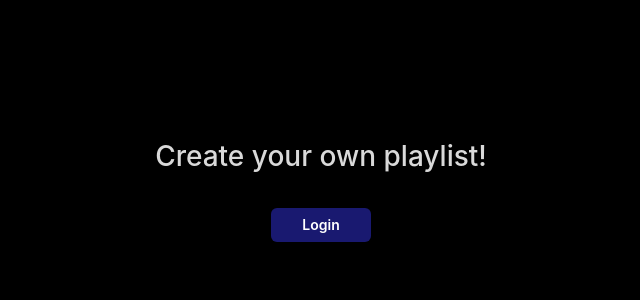
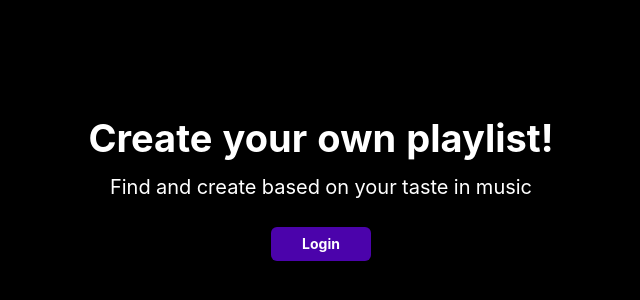
Before and after one commit to ekaiqbalv/generasi-gigih-homework, a React (Create React App) app: page / in a window 1280 px wide. Shown: the part 212-512 px from the top of the page, without its empty margins (319-959 px from the left). Built offline with nearby package versions, Linux system fonts and the light colour scheme; no server answers.

Commit message:
Adjust home page styles

```diff
--- a/src/pages/home/index.tsx
+++ b/src/pages/home/index.tsx
@@ -1,4 +1,5 @@
 import { useEffect } from 'react';
+import { Typography } from 'antd';
 import { useAppSelector, useAppDispatch } from 'redux/hooks';
 import { Redirect } from 'react-router-dom';
 import queryString from 'query-string';
@@ -36,7 +37,12 @@ const Page = () => {
         <Redirect to="/create-playlist" />
       ) : (
         <div className="home-container">
-          <h1>Create your own playlist!</h1>
+          <Typography.Title level={1}>
+            Create your own playlist!
+          </Typography.Title>
+          <Typography.Title level={4}>
+            Find and create based on your taste in music
+          </Typography.Title>
           <a className="login-button" href={SPOTIFY_AUTH_URL}>
             Login
           </a>
--- a/src/pages/home/style.css
+++ b/src/pages/home/style.css
@@ -7,18 +7,28 @@
   height: 100%;
   color: white;
 }
+.home-container h1.ant-typography {
+  color: white;
+  font-weight: bold;
+  margin-bottom: 0;
+}
+.home-container h4.ant-typography {
+  color: white;
+  font-weight: 400;
+  margin-top: 12px !important;
+}
 .login-button {
   width: 100px;
-  background-color: midnightblue;
+  background-color: #4b03ab;
   border-radius: 6px;
   text-decoration: none;
   color: white;
   text-align: center;
-  font-weight: 600;
+  font-weight: bold;
   margin-top: 16px;
   padding: 6px 0;
 }
 .login-button:hover{
   color: white;
-  opacity: 0.8;
+  background-color: rgba(75, 3, 171, 0.8);
 }
```
